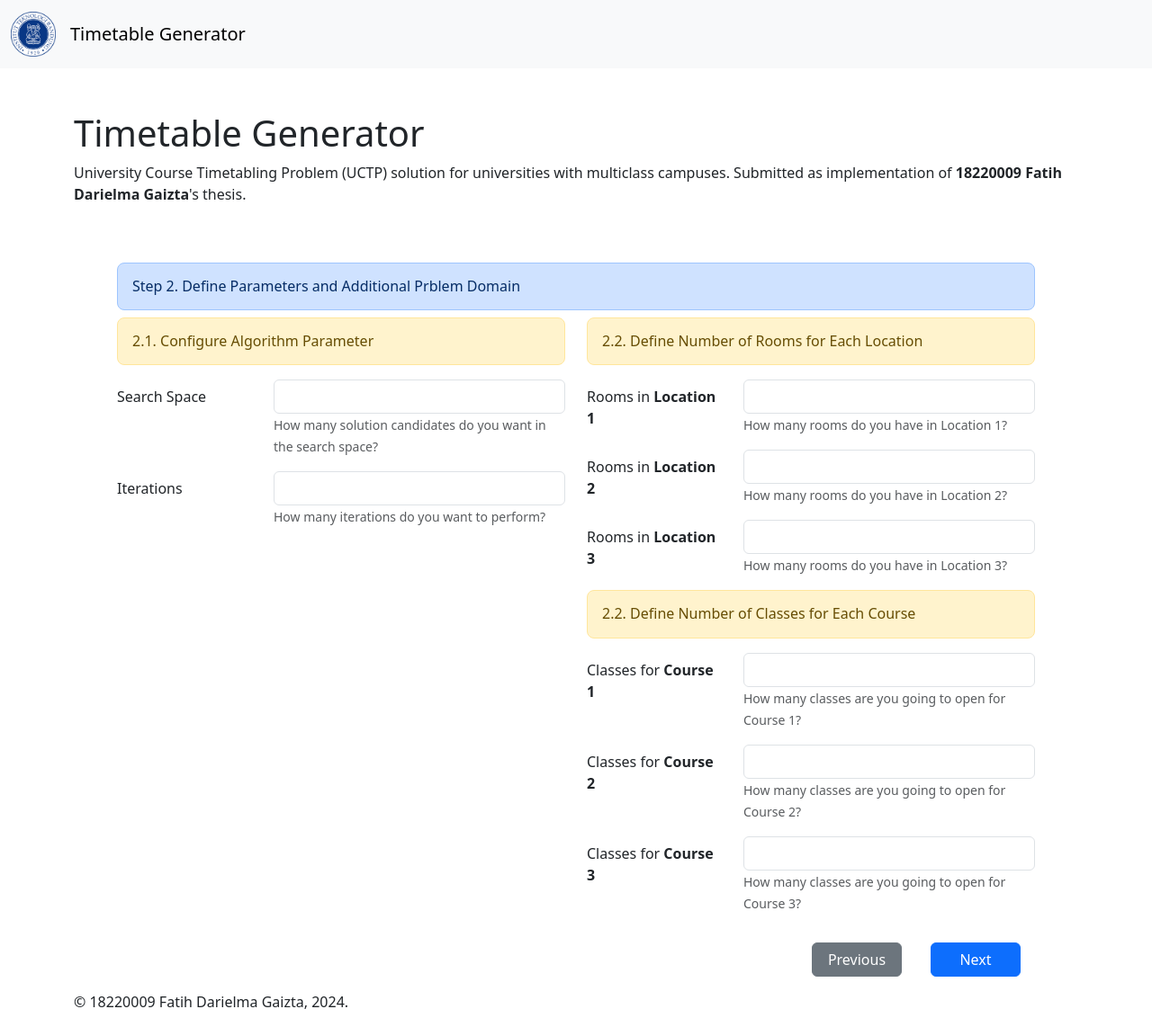
After one commit to darielgaizta/timetable, a Django app: page /2/ in a window 1280 px wide. The commit adds this page. Shown: the whole page at 90% size. Run offline with Django 4.2, Linux system fonts and the light colour scheme; parts of the project's set-up code (start-up, migrations or seed data) failed here and were passed over; some libraries are stand-ins or nearby versions.

Commit message:
add ui for step 2

```diff
--- a/src/app/urls.py
+++ b/src/app/urls.py
@@ -2,5 +2,6 @@ from django.urls import path
 from . import views
 
 urlpatterns = [
-    path('', views.index, name='index')
+    path('1/', views.step_1, name='step_1'),
+    path('2/', views.step_2, name='step_2'),
 ]
--- a/src/app/views.py
+++ b/src/app/views.py
@@ -1,5 +1,12 @@
-from django.shortcuts import render
+from django.shortcuts import render, redirect
 
 # Create your views here.
-def index(request):
+def step_1(request):
+    if request.method == 'POST':
+        return redirect(step_2)
     return render(request, 'views/step_1.html')
+
+def step_2(request):
+    if request.method == 'POST':
+        if request.POST.get('previous', 0): return redirect(step_1)
+    return render(request, 'views/step_2.html')
--- a/src/server/static/css/base.css
+++ b/src/server/static/css/base.css
@@ -1,3 +1,8 @@
+button {
+    margin: auto 1rem;
+    min-width: 100px;
+}
+
 .vertical-card {
     display: flex;
     align-items: center;
--- a/src/server/templates/base.html
+++ b/src/server/templates/base.html
@@ -21,6 +21,10 @@
     {% block nav_header %}
         {% include 'nav.html' %}
     {% endblock %}
+    <header class="container py-5">
+        <h1>Timetable Generator</h1>
+        <p>University Course Timetabling Problem (UCTP) solution for universities with multiclass campuses. Submitted as implementation of <b>18220009 Fatih Darielma Gaizta</b>'s thesis.</p>
+    </header>
     {% block content %}
     {% endblock %}
     {% block nav_footer %}
--- /dev/null
+++ b/src/server/templates/views/step_2.html
@@ -0,0 +1,87 @@
+{% extends 'base.html' %}
+
+{% load static %}
+
+
+{% block title %}
+    <title>Timteable Generator - Step 2</title>
+{% endblock title %}
+
+
+{% block content %}
+    <main class="container">
+        <form action="{% url 'step_2' %}" method="post" class="px-5">
+            {% csrf_token %}
+            <h2 class="p-3 fs-6 text-primary-emphasis bg-primary-subtle border border-primary-subtle rounded-3">Step 2. Define Parameters and Additional Prblem Domain</h2>
+            <div class="row">
+                <div class="col-md-6">
+                    <h3 class="fs-6 p-3 text-warning-emphasis bg-warning-subtle border border-warning-subtle rounded-3">2.1. Configure Algorithm Parameter</h3>
+                    <div class="row my-3 form-group">
+                        <label for="search_space" class="col-md-4 col-form-label">Search Space</label>
+                        <div class="col-md-8">
+                            <input type="number" name="search_space" id="search_space" class="form-control" min="1">
+                            <small class="text-muted">How many solution candidates do you want in the search space?</small>
+                        </div>
+                    </div>
+                    <div class="row my-3 form-group">
+                        <label for="iterations" class="col-md-4 col-form-label">Iterations</label>
+                        <div class="col-md-8">
+                            <input type="number" name="iterations" id="iterations" class="form-control" min="1">
+                            <small class="text-muted">How many iterations do you want to perform?</small>
+                        </div>
+                    </div>
+                </div>
+                <div class="col-md-6">
+                    <h3 class="fs-6 p-3 text-warning-emphasis bg-warning-subtle border border-warning-subtle rounded-3">2.2. Define Number of Rooms for Each Location</h3>
+                    <div class="row my-3 form-group">
+                        <label for="rooms1" class="col-md-4 col-form-label">Rooms in <b>Location 1</b></label>
+                        <div class="col-md-8">
+                            <input type="number" name="rooms1" id="rooms1" class="form-control" min="1">
+                            <small class="text-muted">How many rooms do you have in Location 1?</small>
+                        </div>
+                    </div>
+                    <div class="row my-3 form-group">
+                        <label for="rooms2" class="col-md-4 col-form-label">Rooms in <b>Location 2</b></label>
+                        <div class="col-md-8">
+                            <input type="number" name="rooms2" id="rooms2" class="form-control" min="1">
+                            <small class="text-muted">How many rooms do you have in Location 2?</small>
+                        </div>
+                    </div>
+                    <div class="row my-3 form-group">
+                        <label for="rooms3" class="col-md-4 col-form-label">Rooms in <b>Location 3</b></label>
+                        <div class="col-md-8">
+                            <input type="number" name="rooms3" id="rooms3" class="form-control" min="1">
+                            <small class="text-muted">How many rooms do you have in Location 3?</small>
+                        </div>
+                    </div>
+                    <h3 class="fs-6 p-3 text-warning-emphasis bg-warning-subtle border border-warning-subtle rounded-3">2.2. Define Number of Classes for Each Course</h3>
+                    <div class="row my-3 form-group">
+                        <label for="class1" class="col-md-4 col-form-label">Classes for <b>Course 1</b></label>
+                        <div class="col-md-8">
+                            <input type="number" name="class1" id="class1" class="form-control" min="1">
+                            <small class="text-muted">How many classes are you going to open for Course 1?</small>
+                        </div>
+                    </div>
+                    <div class="row my-3 form-group">
+                        <label for="class2" class="col-md-4 col-form-label">Classes for <b>Course 2</b></label>
+                        <div class="col-md-8">
+                            <input type="number" name="class2" id="class2" class="form-control" min="1">
+                            <small class="text-muted">How many classes are you going to open for Course 2?</small>
+                        </div>
+                    </div>
+                    <div class="row my-3 form-group">
+                        <label for="class3" class="col-md-4 col-form-label">Classes for <b>Course 3</b></label>
+                        <div class="col-md-8">
+                            <input type="number" name="class3" id="class3" class="form-control" min="1">
+                            <small class="text-muted">How many classes are you going to open for Course 3?</small>
+                        </div>
+                    </div>
+                </div>
+            </div>
+            <div class="d-flex flex-row-reverse py-3">
+                <button class="btn btn-primary">Next</button>
+                <button class="btn btn-secondary" name="previous" value="1">Previous</button>
+            </div>
+        </form>
+    </main>
+{% endblock %}
```
Also changed, not shown: src/server/templates/views/step_1.html (+4 -8 lines).
